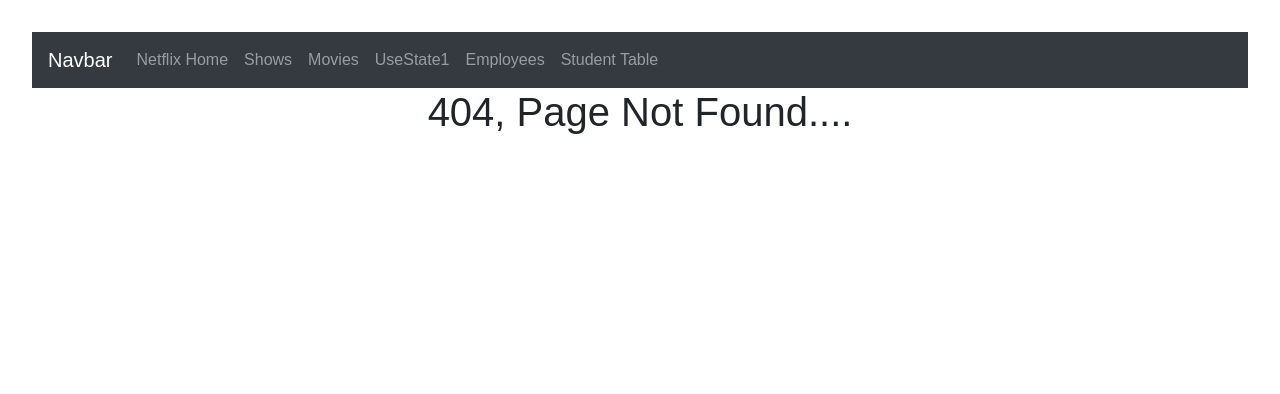
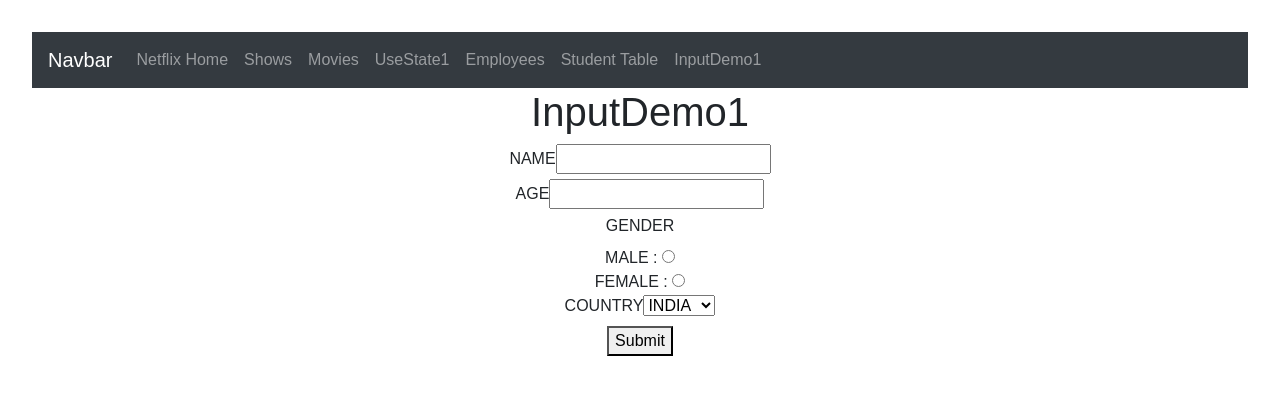
Before and after one commit to mayur0318/learning26, a React (Vite) app: page /inputdemo1 in a window 1280 px wide. Before the commit this address had no page. Shown: the top 394 px of the page. Built offline with nearby package versions, Linux system fonts and the light colour scheme.

Commit message:
inputDemo1

```diff
--- a/src/App.jsx
+++ b/src/App.jsx
@@ -25,6 +25,7 @@ import { Empoloyees } from './components/Empoloyees';
 import { EmployeeList } from './components/EmployeeList';
 import { TableComponent } from './components/TableComponent';
 import { StudentReusableTable } from './components/StudentReusableTable';
+import { InputDemo1 } from './components/input/inputDemo1';
 
 function App() {
 
@@ -42,6 +43,7 @@ return (
           <Route path='/employees' element={<Empoloyees />}></Route>
           <Route path='/tablecomponent' element={<TableComponent />}></Route>
           <Route path='/studenttable' element={<StudentReusableTable />}></Route>
+          <Route path='/inputdemo1' element={<InputDemo1 />}></Route>
           <Route path='/*' element={<ErrorNotFound />}></Route>
           <Route path='/' element={<Homecomponent />}></Route>
         </Routes>
--- a/src/components/Navbar.jsx
+++ b/src/components/Navbar.jsx
@@ -59,6 +59,12 @@ export const Navbar = () => {
               </Link>
             </li>
 
+            <li className="nav-item">
+              <Link className="nav-link" to="/inputdemo1">
+                  InputDemo1
+              </Link>
+            </li>
+
 
           </ul>
         </div>
--- /dev/null
+++ b/src/components/input/InputDemo1.jsx
@@ -0,0 +1,72 @@
+import React, { useState } from 'react'
+
+export const InputDemo1 = () => {
+    const[name, setName] = useState("");
+    const[age, setAge] = useState("");
+    const[gender, setGender] = useState("");
+    const[country, setCountry] = useState("");
+    const[isSubmitted, setisSubmitted] = useState(false);
+
+    const nameHandler = (e) => {
+        setName(e.target.value)
+    }
+    const ageHandler = (e) => {
+        setAge(e.target.value)
+    }
+    const genderHandler = (e) => {
+        setGender(e.target.value)
+    }
+    const countryHandler = (e) => {
+        setCountry(e.target.value)
+    }
+
+    const submitHandler = (e) => {
+        setisSubmitted(true)
+    }
+
+  return (
+    <div>
+        <div>
+            <h1>InputDemo1</h1>
+            <label>NAME</label>
+            <input type="text" onChange={(e)=>nameHandler(e)} />
+
+        </div>
+        <div>
+            <label>AGE</label>
+            <input type="text" onChange={(e)=>ageHandler(e)} />
+
+        </div>
+        <div>
+            <label>GENDER</label><br></br>
+            MALE : <input type='radio' name='radio' value="male"  onChange={(e)=>{genderHandler(e)}}></input>
+            <br></br>
+            FEMALE : <input type='radio' name='radio' value="female"  onChange={(e)=>{genderHandler(e)}}></input>
+
+
+        </div>
+        <div>
+            <label>COUNTRY</label>
+            <select onChange={(e)=>{countryHandler(e)}}>
+                <option value="india">INDIA</option>
+                <option value="usa">USA</option>
+                <option value="china">CHINA</option>
+            </select>
+
+        </div>
+        <button type="submit" onClick={(e) => {submitHandler(e)}}>Submit</button>
+
+        {
+            isSubmitted == true && <div>
+                <h1>OUTPUT</h1>
+                <h1>Name: {name}</h1>
+                <h1>Age: {age}</h1>
+                <h1>Gender: {gender}</h1>
+                <h1>Counrty: {country}</h1>
+            </div>
+
+        }
+
+    </div>
+  )
+}
```
